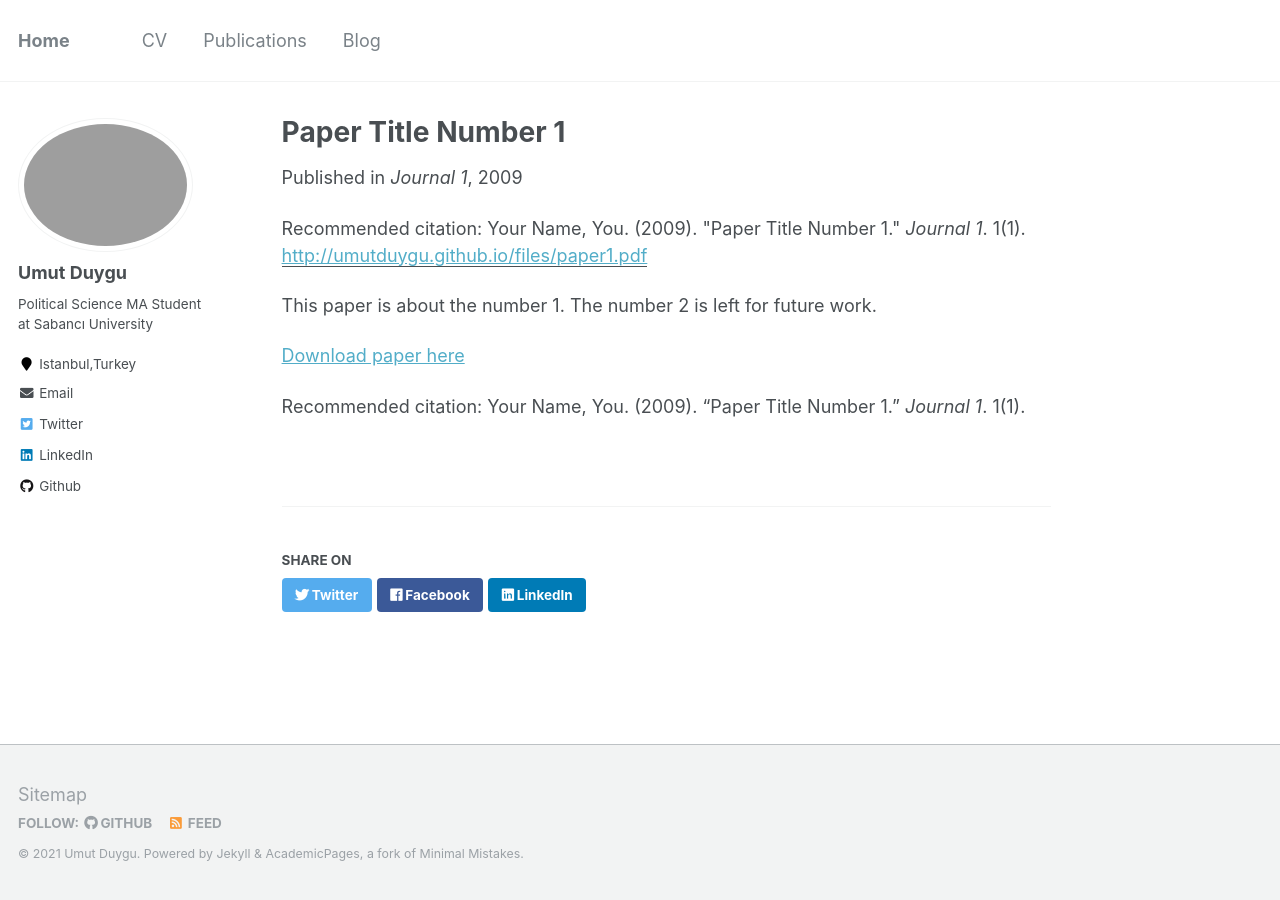
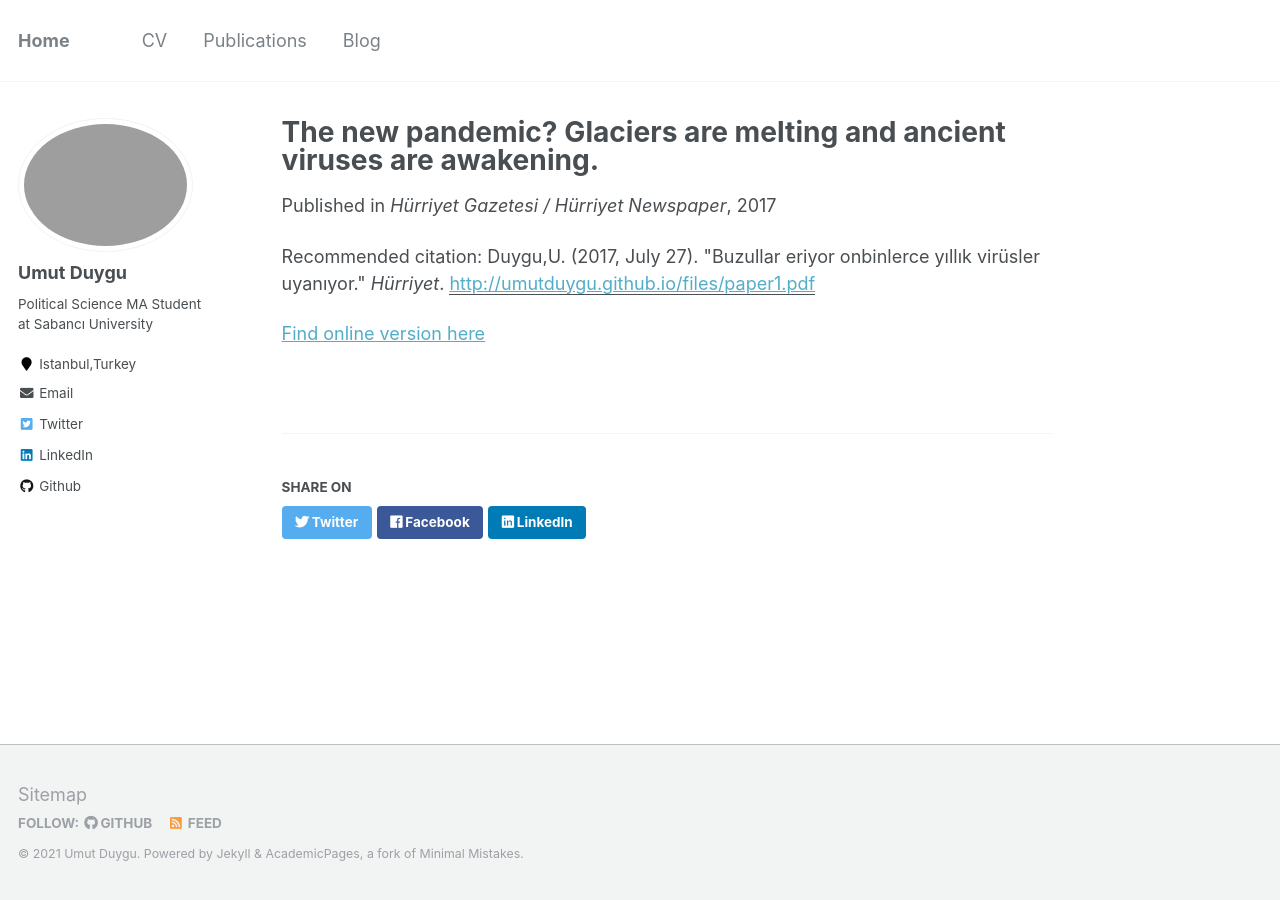
Before and after one commit to UmutDuygu/umutduygu.github.io, a Jekyll site: the page built from _publications/2009-10-01-paper-title-number-1.md, in a window 1280 px wide. Built offline with Jekyll 4.4.1, drawn with Linux system fonts in a browser that asks for light colours.

Commit message:
Update 2009-10-01-paper-title-number-1.md

```diff
--- a/_publications/2009-10-01-paper-title-number-1.md
+++ b/_publications/2009-10-01-paper-title-number-1.md
@@ -1,15 +1,11 @@
 ---
-title: "Paper Title Number 1"
+title: "The new pandemic? Glaciers are melting and ancient viruses are awakening."
 collection: publications
 permalink: /publication/2009-10-01-paper-title-number-1
-excerpt: 'This paper is about the number 1. The number 2 is left for future work.'
-date: 2009-10-01
-venue: 'Journal 1'
+date: 27-07-2017
+venue: 'Hürriyet Gazetesi / Hürriyet Newspaper'
 paperurl: 'http://umutduygu.github.io/files/paper1.pdf'
-citation: 'Your Name, You. (2009). &quot;Paper Title Number 1.&quot; <i>Journal 1</i>. 1(1).'
+citation: 'Duygu,U. (2017, July 27). &quot;Buzullar eriyor onbinlerce yıllık virüsler uyanıyor.&quot; <i>Hürriyet</i>.'
 ---
-This paper is about the number 1. The number 2 is left for future work.
 
-[Download paper here](http://umutduygu.github.io/files/paper1.pdf)
-
-Recommended citation: Your Name, You. (2009). "Paper Title Number 1." <i>Journal 1</i>. 1(1).
+[Find online version here](https://www.hurriyet.com.tr/gundem/buzullar-ediyor-on-binlerce-yillik-virusler-uyaniyor-40531973)
```
